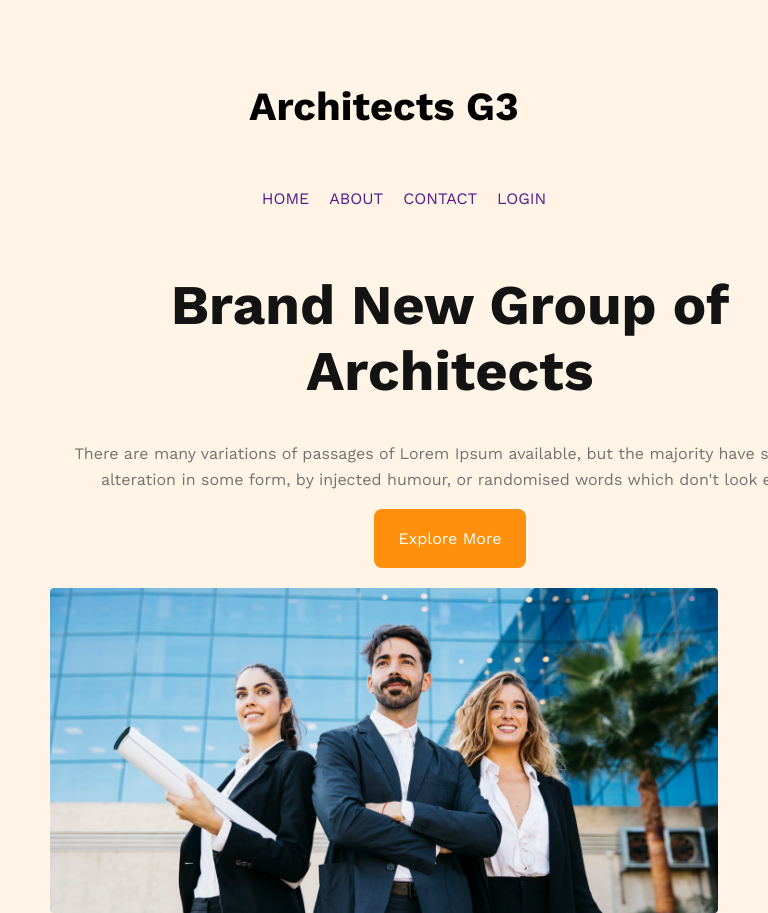
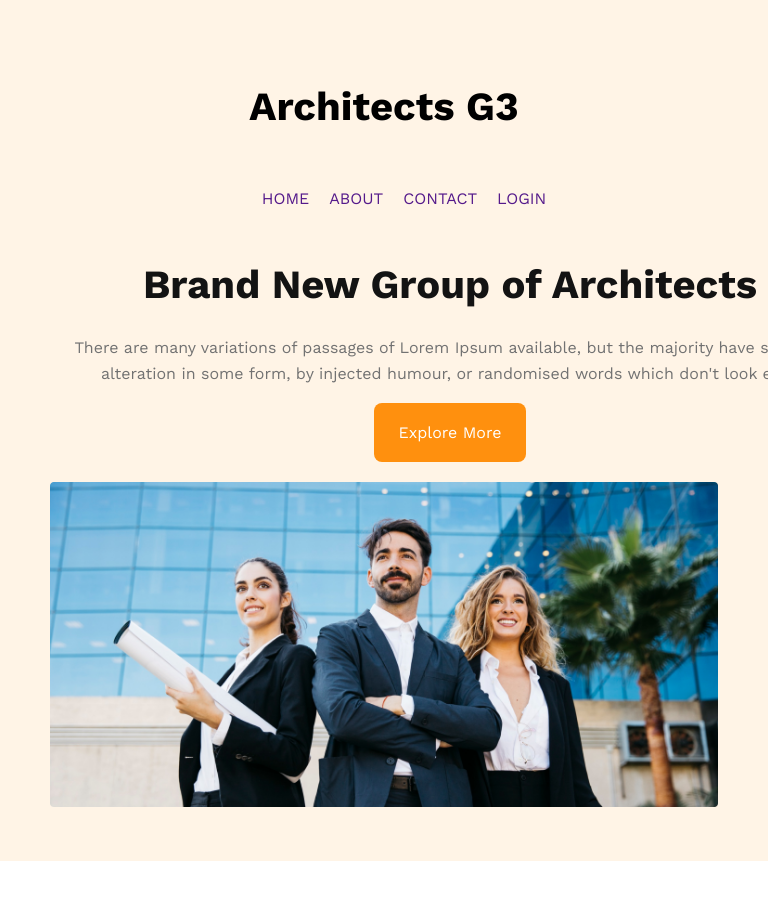
Before and after one commit to RakibulIslamDigonto/G3-project, a plain HTML site: page index.html in a window 768 px wide. Shown: the top 913 px of the page. After the commit the page ends 861 px from the top, so only its background shows below. Drawn offline with nearby package versions, Linux system fonts and the light colour scheme.

Commit message:
mobile view problm solve

```diff
--- a/style/style.css
+++ b/style/style.css
@@ -24,6 +24,9 @@ body{
     text-align: center;
     font-size: 1rem;
     cursor: pointer;
+    justify-content: center;
+    align-items: center;
+
 }
 
 /* header section */
@@ -59,6 +62,7 @@ nav li a{
 .banner-content{
     width: 800px;
     text-align: center;
+    align-items: center;
     margin: 0 auto;
 }
 
@@ -89,17 +93,9 @@ nav li a{
     nav{
         flex-direction: column;
     }
-    /* .banner-title{
+    .banner-content{
         width: 350px;
-        align-items: center;
     }
-    .banner-description{
-        width: 350px;
-    } */
-
-    /* .banner-content{
-        width: 350px;
-    } */
 
 }
 
@@ -108,6 +104,9 @@ nav li a{
     header{
         padding: 50px;
     }
+    .banner-title{
+        font-size: 2.5rem;
+    }
     nav{
         flex-direction: column;
     }
```
Also changed, not shown: index.html (+7 -2 lines).
